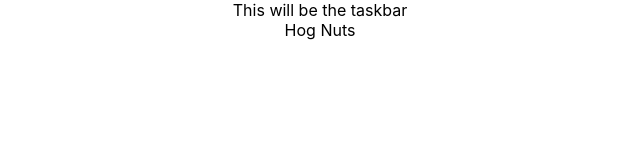
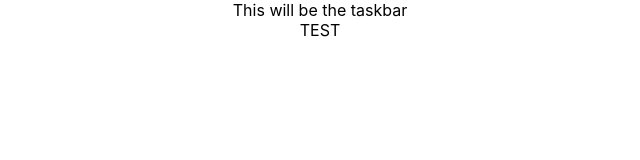
Before and after one commit to TomWhite94/BWF, a React (Create React App) app in the folder bwf/: page / in a window 1280 px wide. Shown: the top 160 px of the page, without its empty margins (320-960 px from the left). Built offline with nearby package versions, Linux system fonts and the light colour scheme.

Commit message:
text changes

```diff
--- a/bwf/src/App.js
+++ b/bwf/src/App.js
@@ -6,7 +6,7 @@ function App() {
   return (
     <div className="App">
       <Taskbar />
-     Hog Nuts
+     TEST
     </div>
   );
 }
```
